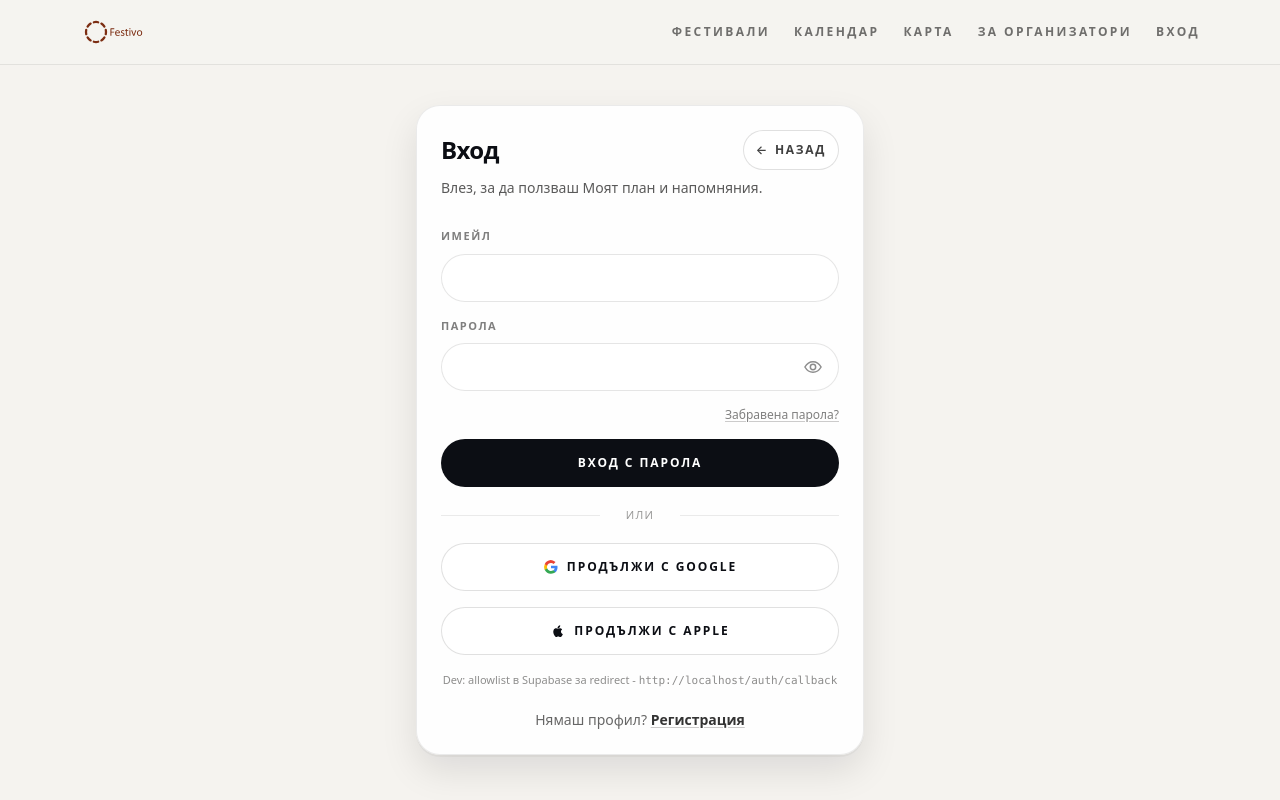
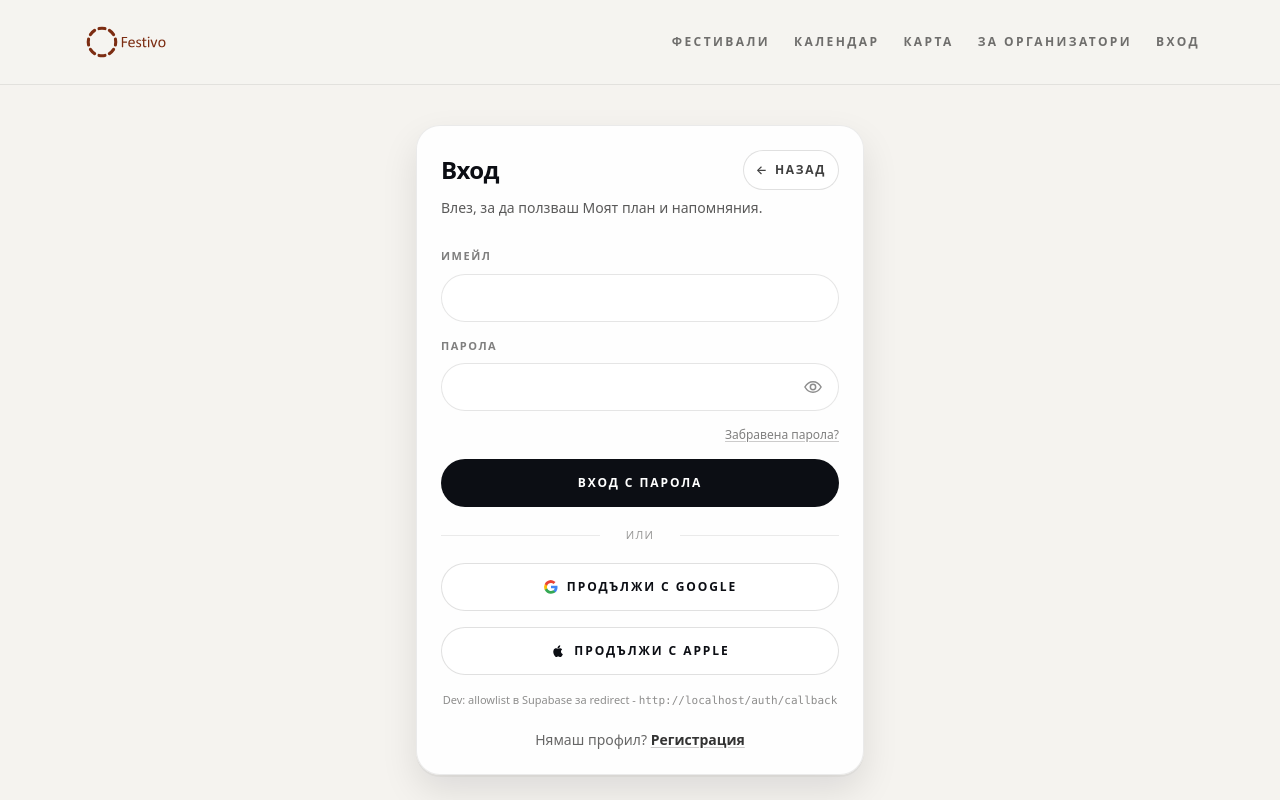
Before and after one commit to patar0k0/festivo-web, a Next.js app: page /login in a window 1280 px wide. Shown: the top 800 px of the page. Built offline with nearby package versions, Linux system fonts and the light colour scheme; no server answers.

Commit message:
style: adjust spacing and logo size in SiteHeader for improved aesthetics
- Increased padding in the SiteHeader component for better visual balance.
- Updated logo height to enhance visibility and alignment within the header.

```diff
--- a/components/SiteHeader.tsx
+++ b/components/SiteHeader.tsx
@@ -24,14 +24,14 @@ export default async function SiteHeader() {
 
   return (
     <header className="sticky top-0 z-40 border-b border-black/[0.08] bg-[#f5f4f0]/95">
-      <Container className="flex items-center justify-between py-4">
+      <Container className="flex items-center justify-between py-5">
         <Link href="/" className="inline-flex shrink-0 items-center text-[#0c0e14]">
           <img
             src="/brand/festivo-logo.svg"
             alt="Festivo"
             width={512}
             height={128}
-            className="h-8 w-auto"
+            className="h-11 w-auto"
             decoding="async"
           />
         </Link>
```
